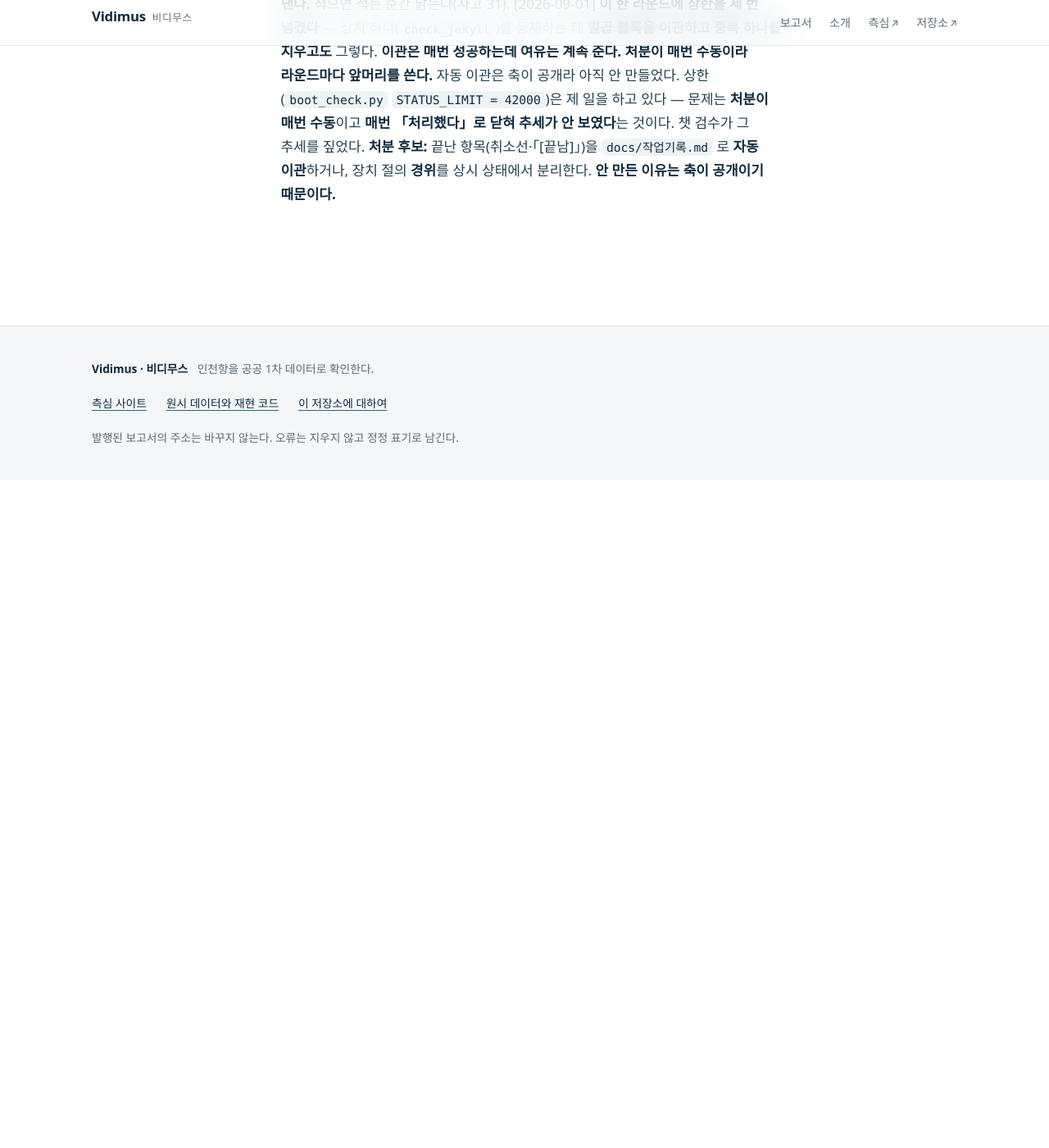
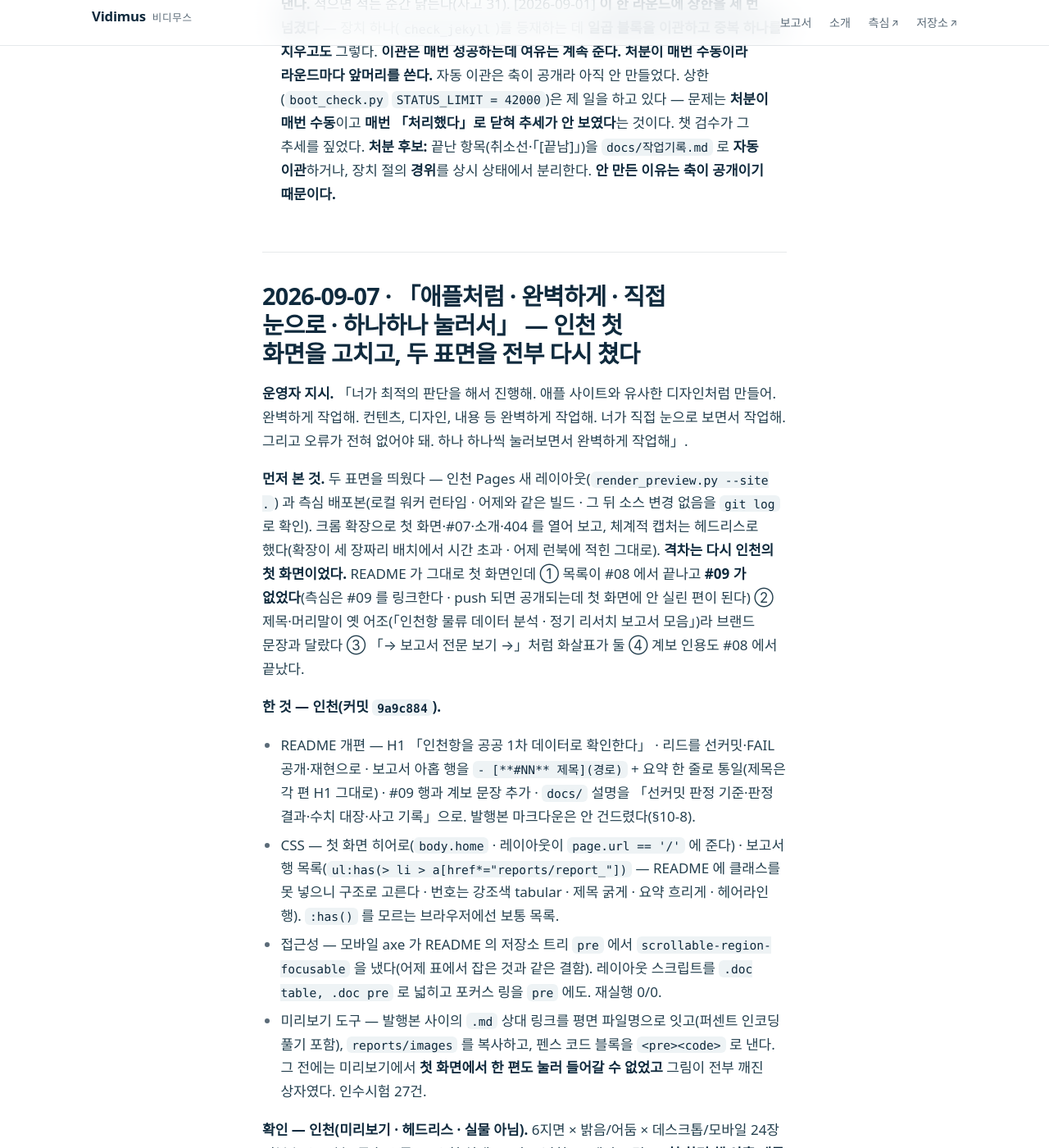
Before and after one commit to jisangj03-dev/incheon-port-analysis, a Jekyll site: the page built from docs/작업기록.md, in a window 1280 px wide and 1400 px high, scrolled down 48974 px. Shown: the whole window at 82% size. Built offline with Jekyll 4.4.1, drawn with Linux system fonts in a browser that asks for light colours; some web fonts are replaced; our own code applies the rules of GitHub Pages for plain Markdown files; before the commit the page ends 49559 px from its top, so only the background shows below that; some of the changed text lies outside the part shown.

Commit message:
docs(STATUS·작업기록): 2026-09-07 「애플처럼 · 완벽하게」 라운드 — 인천 첫 화면 개편 경위 · 두 표면 전수 확인 결과 · 닿지 않는 곳
Co-Authored-By: Claude Fable 5.1 <noreply@anthropic.com>
Claude-Session: https://claude.ai/code/session_018eD7erChCCMoBCMyou1Mzr

```diff
--- a/docs/작업기록.md
+++ b/docs/작업기록.md
@@ -1336,3 +1336,21 @@ STATUS 상한(여유 84 B)을 위해 경위 블록 둘을 여기로 옮겼다
   **매번 「처리했다」로 닫혀 추세가 안 보였다**는 것이다. 챗 검수가 그 추세를 짚었다.
   **처분 후보:** 끝난 항목(취소선·「[끝남]」)을 `docs/작업기록.md` 로 **자동 이관**하거나,
   장치 절의 **경위**를 상시 상태에서 분리한다. **안 만든 이유는 축이 공개이기 때문이다.**
+
+## 2026-09-07 · 「애플처럼 · 완벽하게 · 직접 눈으로 · 하나하나 눌러서」 — 인천 첫 화면을 고치고, 두 표면을 전부 다시 쳤다
+
+**운영자 지시.** 「너가 최적의 판단을 해서 진행해. 애플 사이트와 유사한 디자인처럼 만들어. 완벽하게 작업해. 컨텐츠, 디자인, 내용 등 완벽하게 작업해. 너가 직접 눈으로 보면서 작업해. 그리고 오류가 전혀 없어야 돼. 하나 하나씩 눌러보면서 완벽하게 작업해」.
+
+**먼저 본 것.** 두 표면을 띄웠다 — 인천 Pages 새 레이아웃(`render_preview.py --site .`) 과 측심 배포본(로컬 워커 런타임 · 어제와 같은 빌드 · 그 뒤 소스 변경 없음을 `git log` 로 확인). 크롬 확장으로 첫 화면·#07·소개·404 를 열어 보고, 체계적 캡처는 헤드리스로 했다(확장이 세 장짜리 배치에서 시간 초과 · 어제 런북에 적힌 그대로).
+**격차는 다시 인천의 첫 화면이었다.** README 가 그대로 첫 화면인데 ① 목록이 #08 에서 끝나고 **#09 가 없었다**(측심은 #09 를 링크한다 · push 되면 공개되는데 첫 화면에 안 실린 편이 된다) ② 제목·머리말이 옛 어조(「인천항 물류 데이터 분석 · 정기 리서치 보고서 모음」)라 브랜드 문장과 달랐다 ③ 「→ 보고서 전문 보기 →」처럼 화살표가 둘 ④ 계보 인용도 #08 에서 끝났다.
+
+**한 것 — 인천(커밋 `9a9c884`).**
+- README 개편 — H1 「인천항을 공공 1차 데이터로 확인한다」 · 리드를 선커밋·FAIL 공개·재현으로 · 보고서 아홉 행을 `- [**#NN** 제목](경로)` + 요약 한 줄로 통일(제목은 각 편 H1 그대로) · #09 행과 계보 문장 추가 · `docs/` 설명을 「선커밋 판정 기준·판정 결과·수치 대장·사고 기록」으로. 발행본 마크다운은 안 건드렸다(§10-8).
+- CSS — 첫 화면 히어로(`body.home` · 레이아웃이 `page.url == '/'` 에 준다) · 보고서 행 목록(`ul:has(> li > a[href*="reports/report_"])` — README 에 클래스를 못 넣으니 구조로 고른다 · 번호는 강조색 tabular · 제목 굵게 · 요약 흐리게 · 헤어라인 행). `:has()` 를 모르는 브라우저에선 보통 목록.
+- 접근성 — 모바일 axe 가 README 의 저장소 트리 `pre` 에서 `scrollable-region-focusable` 을 냈다(어제 표에서 잡은 것과 같은 결함). 레이아웃 스크립트를 `.doc table, .doc pre` 로 넓히고 포커스 링을 `pre` 에도. 재실행 0/0.
+- 미리보기 도구 — 발행본 사이의 `.md` 상대 링크를 평면 파일명으로 잇고(퍼센트 인코딩 풀기 포함), `reports/images` 를 복사하고, 펜스 코드 블록을 `<pre><code>` 로 낸다. 그 전에는 미리보기에서 **첫 화면에서 한 편도 눌러 들어갈 수 없었고** 그림이 전부 깨진 상자였다. 인수시험 27건.
+
+**확인 — 인천(미리보기 · 헤드리스 · 실물 아님).** 6지면 × 밝음/어둠 × 데스크톱/모바일 24장 전부 눈으로 봄 · 콘솔 오류 0 · 요청 실패 0 · 가로 넘침 0 · 깨진 그림 0 · **첫 화면 행 아홉 개를 실제로 눌러 착지 H1 대조 9/9** · axe 첫 화면·#09 데스크톱/모바일 밝음/어둠 0 · `check_jekyll`·`check_links`·`check_private` 통과 · `boot_check` 전부 통과.
+**확인 — 측심(로컬 워커 런타임).** 절별 20장 눈으로 봄(결함 0 · 부두 절 점선은 경계에서 정확히 끝남을 확대해 확인) · 클릭 QA **FAIL 0 · WARN 0**(인천 push 대기 16 = 전부 인천 링크) · axe 밝음/어둠 0/0 · 뷰포트 5종 clean.
+
+**닿지 않는 곳.** 미리보기는 Jekyll 이 아니다 — 첫 화면의 `<title>`·kramdown 출력은 push 뒤 실물이 말한다(사고 20). 지금 실물 첫 화면 제목은 「인천항 물류 데이터 분석 | incheon-port-analysis」(오늘 QA 로그 실측)이고 push 뒤 「인천항을 공공 1차 데이터로 확인한다 · Vidimus · 비디무스」가 돼야 한다 — 안 되면 titles-from-headings 가 안 돈 것. 실기기(iOS)는 못 봤다. 측심 배포·인천 push 는 여전히 운영자 손.
```
Also changed, not shown: docs/STATUS.md (+1 -1 lines).
